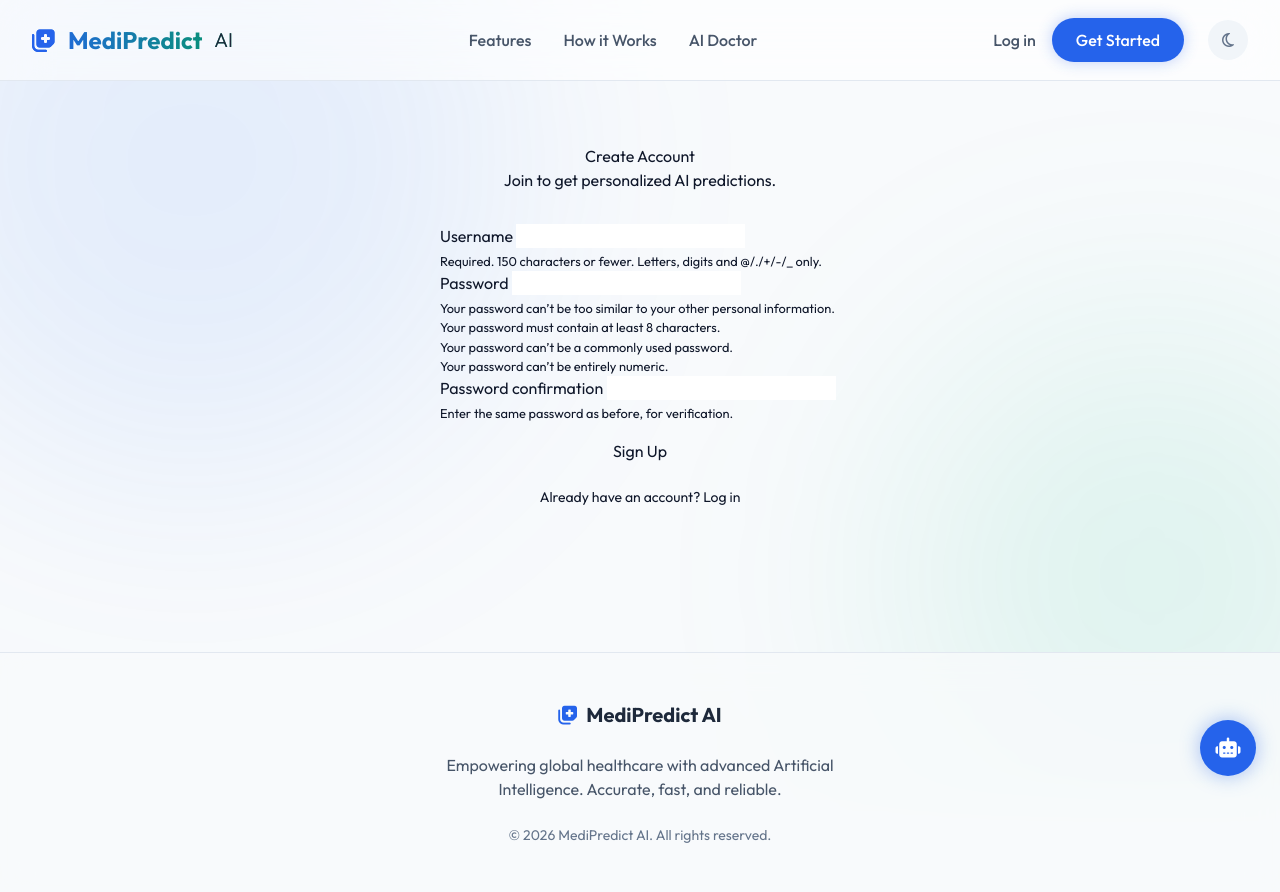
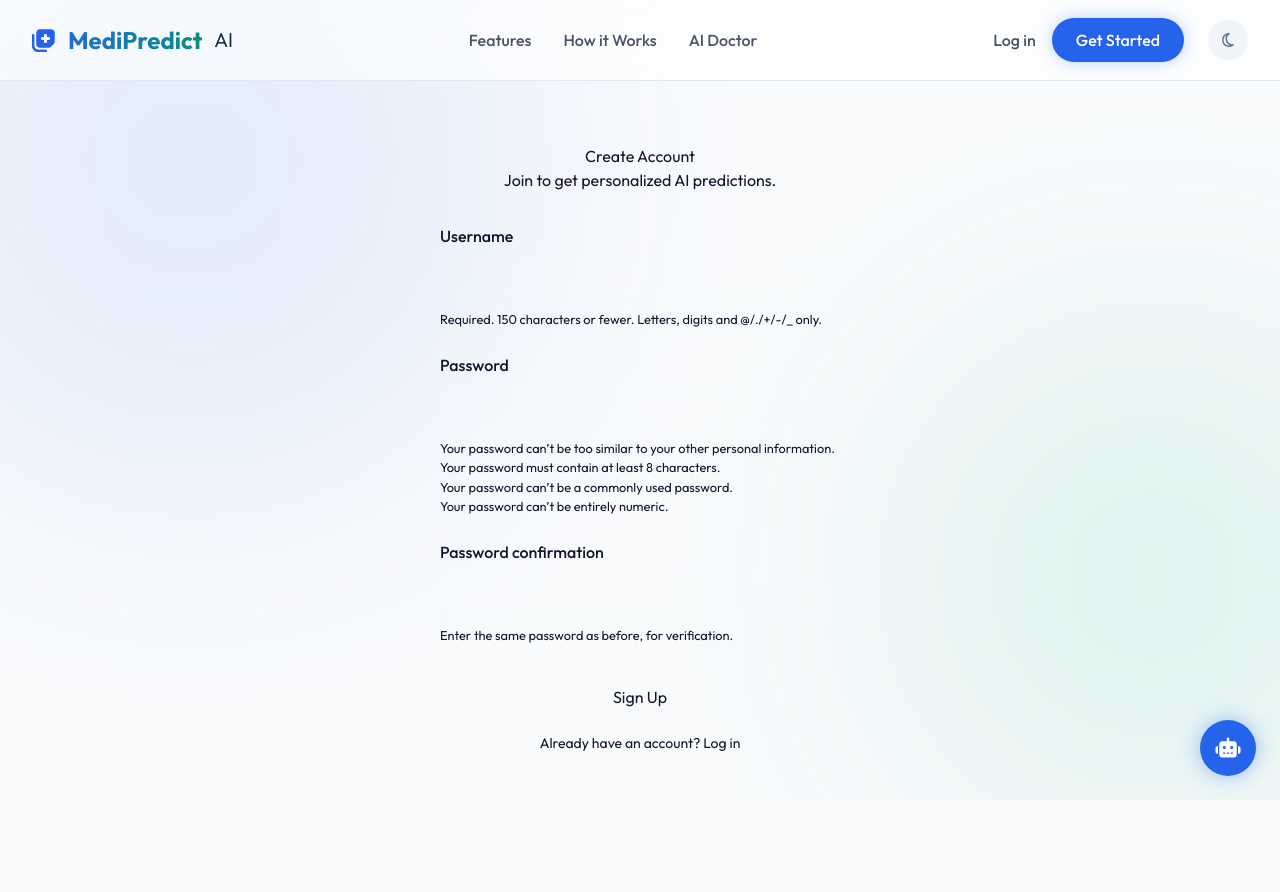
Before and after one commit to manyatagupta/disease-prediction, a Django app: page /accounts/signup/ in a window 1280 px wide. Shown: the top 892 px of the page. Before the commit the page ends 843 px from the top, so only its background shows below. Run offline with Django 5.2, Linux system fonts and the light colour scheme; some libraries are stand-ins or nearby versions.

Commit message:
Fix UI: Restore form styles and transparent layout

```diff
--- a/static/css/index.css
+++ b/static/css/index.css
@@ -107,3 +107,41 @@ input:-webkit-autofill:active{
 .markdown-body code { background: rgba(0,0,0,0.3); padding: 0.2rem 0.4rem; border-radius: 0.25rem; font-family: monospace; font-size: 0.875em; }
 .markdown-body pre { background: rgba(0,0,0,0.5); padding: 1rem; border-radius: 0.5rem; overflow-x: auto; margin-bottom: 1rem; border: 1px solid rgba(255,255,255,0.1); }
 .markdown-body pre code { background: transparent; padding: 0; }
+
+/* Form Styles */
+.form-group {
+    margin-bottom: 1.5rem;
+}
+
+.form-label {
+    display: block;
+    margin-bottom: 0.5rem;
+    font-weight: 500;
+}
+
+.form-control {
+    width: 100%;
+    background-color: rgba(255, 255, 255, 0.05);
+    backdrop-filter: blur(8px);
+    border: 1px solid rgba(255, 255, 255, 0.2);
+    border-radius: 0.75rem;
+    padding: 0.75rem 1rem;
+    color: inherit;
+    transition: all 0.3s ease;
+}
+
+html.dark .form-control {
+    background-color: rgba(0, 0, 0, 0.2);
+    border-color: rgba(255, 255, 255, 0.1);
+}
+
+.form-control:focus {
+    outline: none;
+    border-color: #38bdf8;
+    box-shadow: 0 0 0 3px rgba(56, 189, 248, 0.2);
+    background-color: rgba(255, 255, 255, 0.1);
+}
+
+html.dark .form-control:focus {
+    background-color: rgba(0, 0, 0, 0.3);
+}
--- a/templates/accounts/signup.html
+++ b/templates/accounts/signup.html
@@ -10,6 +10,15 @@
 
         <form method="POST" style="text-align: left;">
             {% csrf_token %}
+
+            {% if form.non_field_errors %}
+                <div class="p-3 mb-4 rounded-lg bg-red-500/10 border border-red-500/20 text-red-600 dark:text-red-400 text-sm">
+                    {% for error in form.non_field_errors %}
+                        <p>{{ error }}</p>
+                    {% endfor %}
+                </div>
+            {% endif %}
+
             {% for field in form %}
             <div class="form-group">
                 <label class="form-label" for="{{ field.id_for_label }}">{{ field.label }}</label>
--- a/templates/base.html
+++ b/templates/base.html
@@ -59,7 +59,7 @@
     </script>
     <link href="https://cdnjs.cloudflare.com/ajax/libs/font-awesome/6.4.0/css/all.min.css" rel="stylesheet">
     <link rel="stylesheet" href="https://unpkg.com/aos@next/dist/aos.css" />
-    <link rel="stylesheet" href="{% static 'css/index.css' %}">
+    <link rel="stylesheet" href="{% static 'css/index.css' %}?v=2">
 </head>
 <body class="bg-slate-50 dark:bg-darker text-slate-900 dark:text-slate-200 font-sans antialiased min-h-screen flex flex-col selection:bg-blue-500/30 transition-colors duration-300">
 
```
Also changed, not shown: templates/accounts/login.html (+9 -0 lines).
